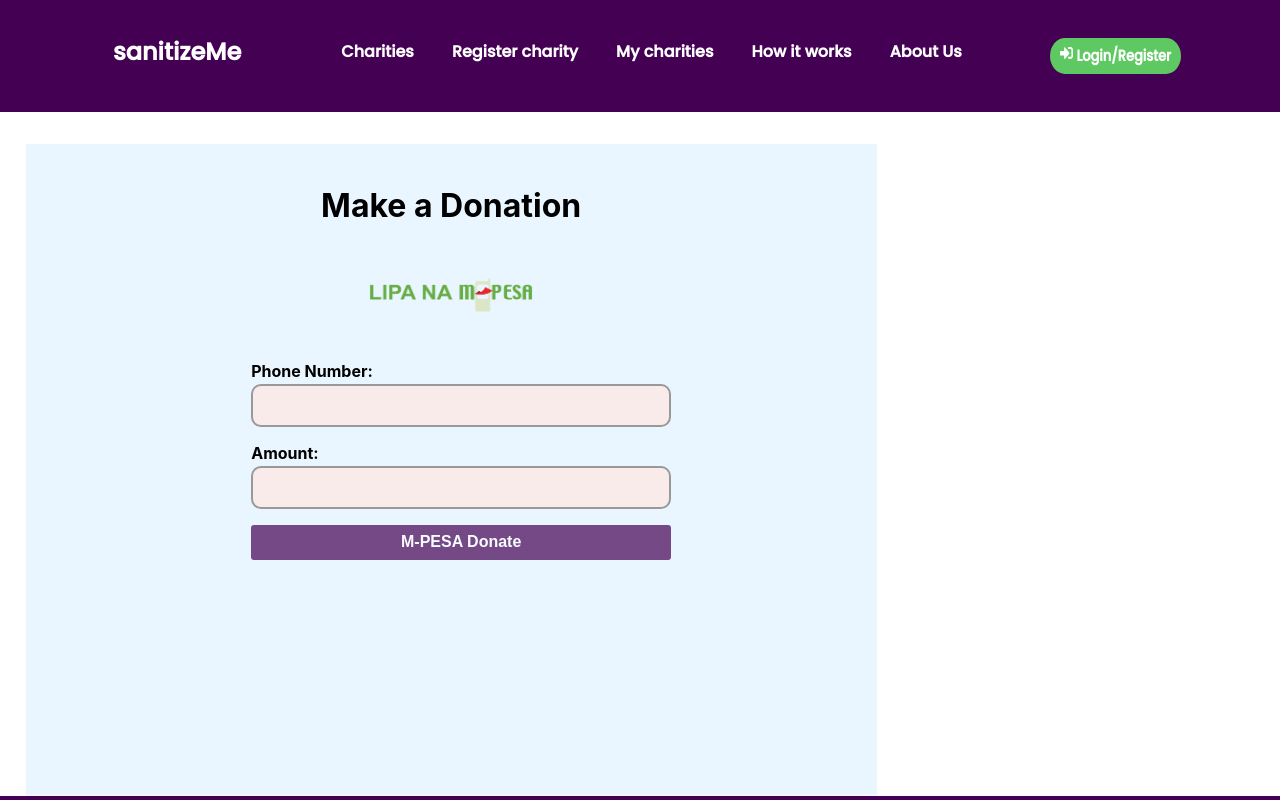
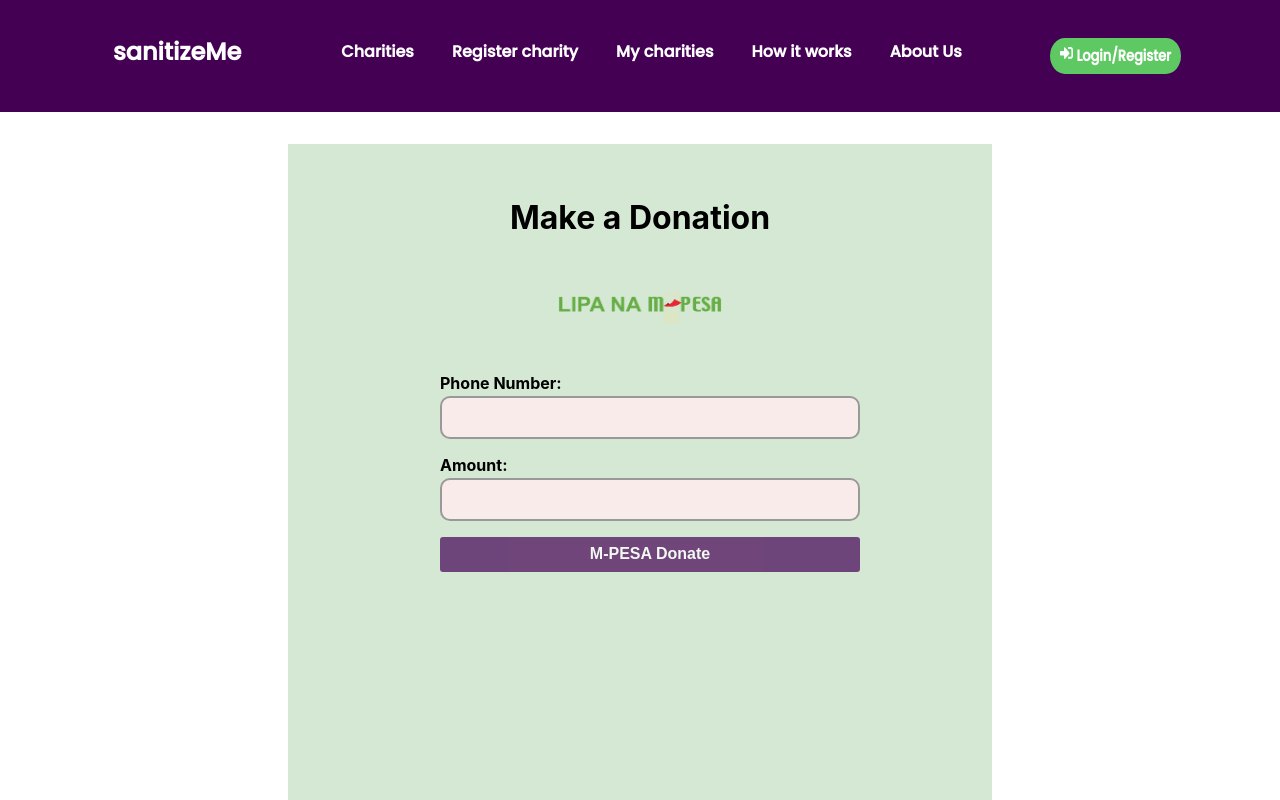
Before and after one commit to Arnold-In-Tech/sanitizeMe, a React (Create React App) app in the folder client/: page /donations/1 in a window 1280 px wide. Shown: the top 800 px of the page. Built offline with nearby package versions, Linux system fonts and the light colour scheme.

Commit message:
Updated styling

```diff
--- a/client/src/components/AboutUs.js
+++ b/client/src/components/AboutUs.js
@@ -14,7 +14,7 @@
     };
 
     return (
-        <div className="container">
+        <div className="about_container">
             {/* Header */}
             <h1>About Us</h1>
             <section>
--- a/client/src/components/Donations.jsx
+++ b/client/src/components/Donations.jsx
@@ -26,7 +26,7 @@
   };
 
   return (
-    <div className="container">
+    <div className="sign_container">
       <h1>Make a Donation</h1>
       <img src={lipanampesa} alt="mpesa payment"  width="200" height= "100"></img>
       <form onSubmit={handleSubmit}>
@@ -50,7 +50,7 @@
         <br />
         <button type="submit">M-PESA Donate</button>
       </form>
-      <div style={{width: "53%", marginRight: "-1.7rem"}}>
+      <div className='paypalbutton' style={{width: "66%", marginRight: "-1.2rem"}}>
         <PayPalPayment/>
       </div>
     </div>
--- a/client/src/components/Login.js
+++ b/client/src/components/Login.js
@@ -61,7 +61,7 @@
       <FormikProvider value={formik}>
 
         <div className='sign-app'>
-          <div className='container'>
+          <div className='sign_container'>
             <h1>Please Login</h1>
             <form onSubmit={formik.handleSubmit} style={{ margin: "30px" }}>
 
--- a/client/src/components/SignUp.js
+++ b/client/src/components/SignUp.js
@@ -47,7 +47,7 @@
 
   return (
   <div className='sign-app'>
-    <div className='container'>
+    <div className='sign_container'>
       <h1> Sign Up</h1>
       <form onSubmit={formik.handleSubmit} autoComplete="off">
 
--- a/client/src/stylesheets/SignUp.css
+++ b/client/src/stylesheets/SignUp.css
@@ -2,7 +2,7 @@
   text-align: center;
   padding: 5rem 1rem;
   background: #FADCD9;
-  margin-top:-25px;
+  margin-top:-2rem;
 }
 
 .error {
@@ -36,9 +36,20 @@
   color: white;
 }
 
-.container {
+.sign_container {
   background: #D5E8D4;
   width: 50%;
+  display: flex;
+  justify-content: center;
+  align-items: center;
+  flex-direction: column;
+  margin: 0 auto;
+  padding: 2rem;
+}
+
+.about_container{
+  background: #D5E8D4;
+  width: 75%;
   display: flex;
   justify-content: center;
   align-items: center;
```
Also changed, not shown: 1 other file (tests, documents, lock files or other folders).
